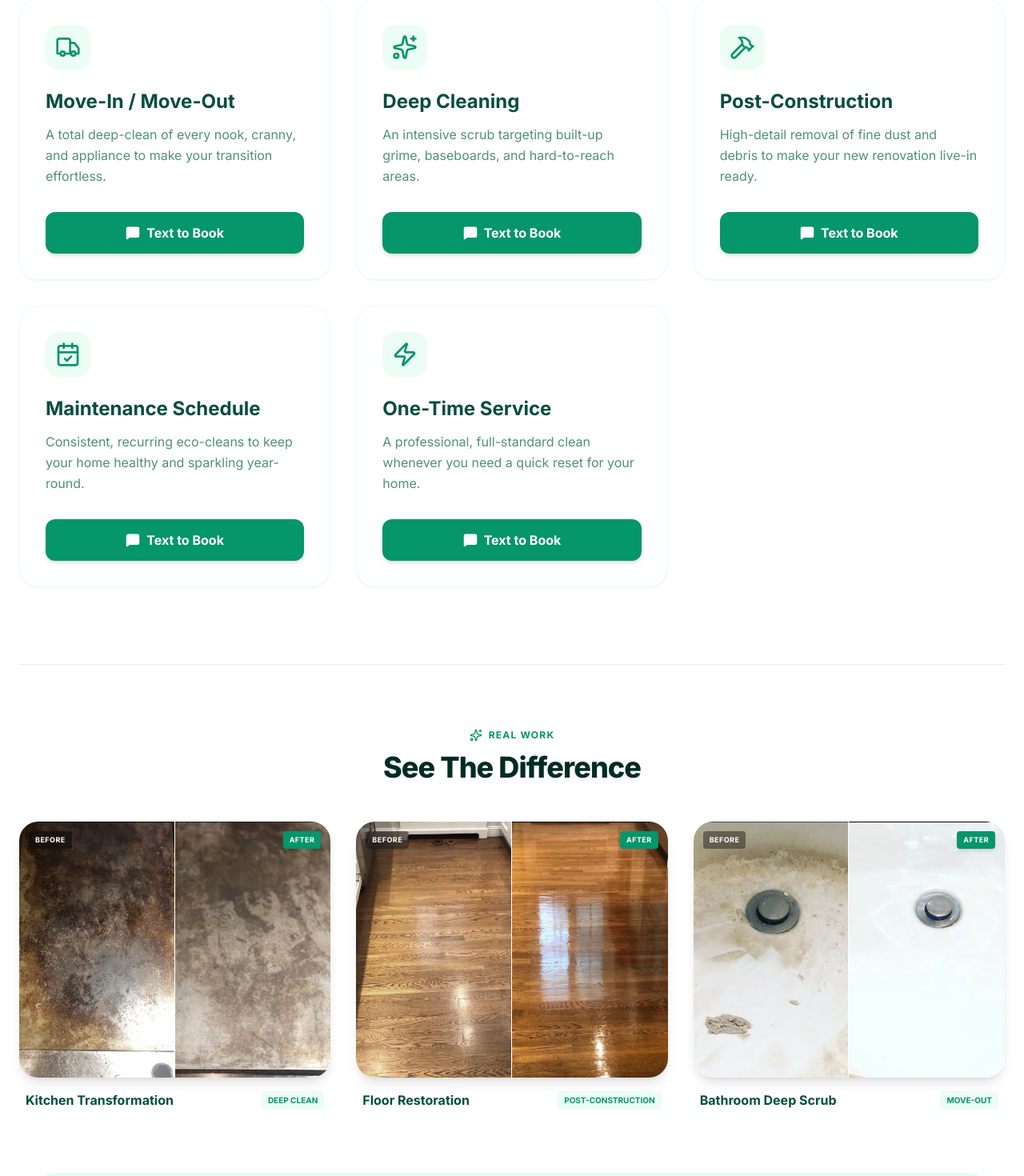
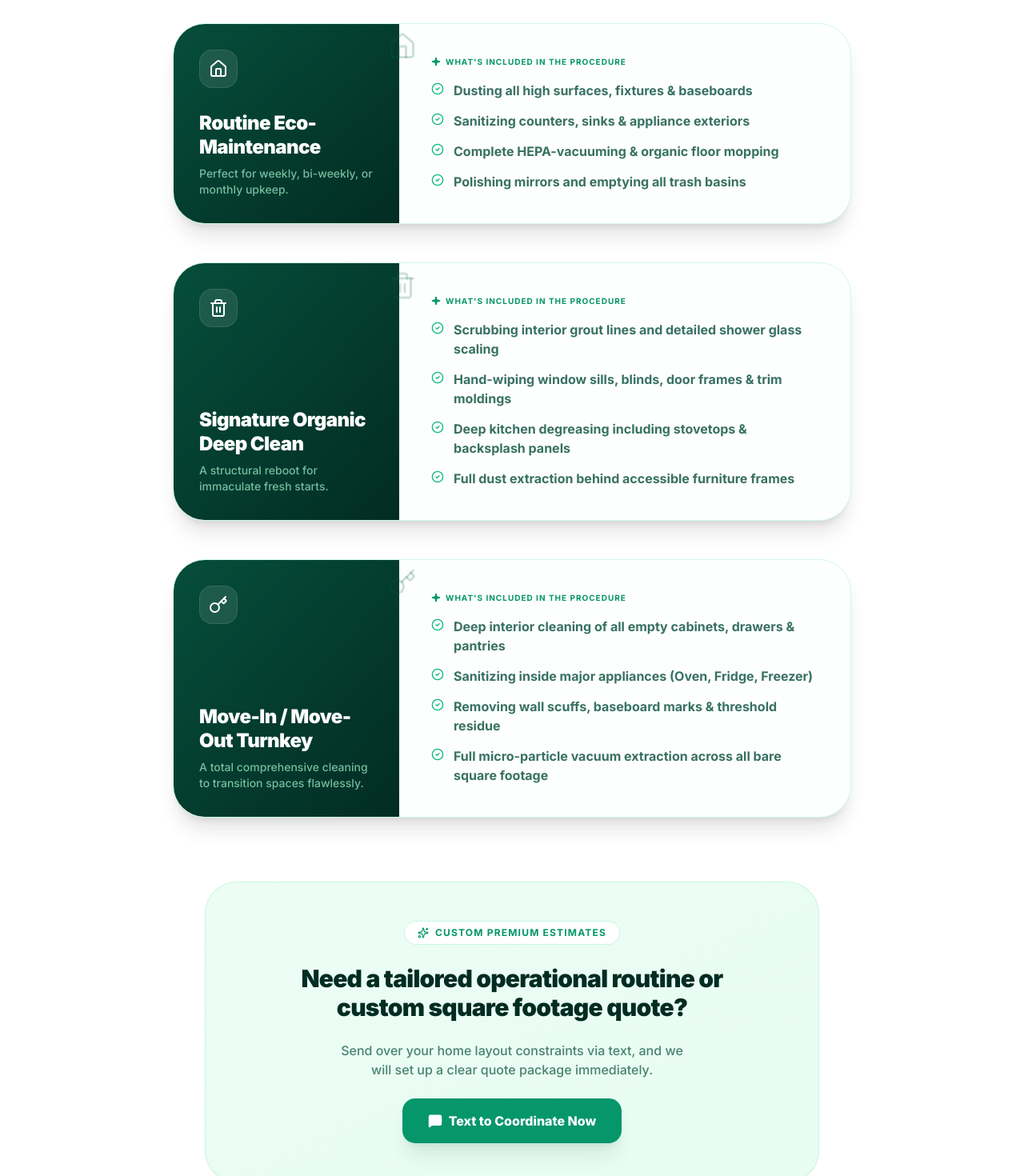
Before and after one commit to vcarrion23/eco-greenmaids-site, a Next.js app: page /services in a window 1280 px wide. Shown: the part 367-1837 px from the top of the page at 80% size. Built offline with nearby package versions, Linux system fonts and the light colour scheme.

Commit message:
updated home hero headline text

```diff
--- a/app/about/page.tsx
+++ b/app/about/page.tsx
@@ -1,14 +1,15 @@
 import Navbar from "@/components/Navbar";
 import Footer from "@/components/Footer";
 import Image from "next/image";
-import { CheckCircle2, Sparkles, ShieldCheck, Languages } from "lucide-react";
+import { CheckCircle2, Sparkles, Languages } from "lucide-react";
+import ScrollAnimate from "@/components/ScrollAnimate";
 
 export default function AboutPage() {
   return (
     <main className="min-h-screen bg-white">
       <Navbar />
 
-      {/* --- HEADER SECTION --- */}
+      {/* --- HEADER TITLE REGION --- */}
       <section className="bg-emerald-950 py-16 text-center text-white">
         <div className="container mx-auto px-6 text-center">
           <h1 className="text-4xl md:text-5xl font-extrabold mb-4 tracking-tight italic">Our Mission</h1>
@@ -18,37 +19,29 @@ export default function AboutPage() {
         </div>
       </section>
 
-      {/* --- CONTENT SECTION --- */}
+      {/* --- UTILITY ROW GRID --- */}
       <section className="py-20">
         <div className="container mx-auto px-6">
           <div className="grid lg:grid-cols-2 gap-16 items-center">
 
-            {/* THE IMAGE CONTAINER - Made smaller and adjusted for better fit */}
+            {/* LEFT FRAME: IMAGE CONTAINER (Badge Removed) */}
+            <ScrollAnimate>
               <div className="flex justify-center items-center">
                 <div className="relative w-full max-w-md h-[300px] md:h-[400px] rounded-[2rem] overflow-hidden shadow-xl border-4 border-emerald-50 bg-white">
                   <Image
                     src="/ecogreen-aboutus.png"
                     alt="EcoGreenMaids Professional Service"
                     fill
-                  className="object-contain p-4" // 'object-contain' ensures the whole image fits in the box
+                    className="object-contain p-4"
                     priority
                     unoptimized
                   />
-
-                {/* Compact Overlay Badge */}
-                <div className="absolute bottom-4 right-4 bg-white/90 backdrop-blur-sm p-4 rounded-2xl shadow-lg flex items-center gap-3 border border-emerald-100">
-                  <div className="bg-emerald-600 p-2 rounded-xl text-white">
-                    <ShieldCheck size={20} />
-                  </div>
-                  <div>
-                    <p className="text-xs font-bold text-emerald-950">Fully Insured</p>
-                    <p className="text-[10px] text-emerald-800/60 font-bold uppercase">Professional</p>
                 </div>
               </div>
-              </div>
-            </div>
+            </ScrollAnimate>
 
-            {/* TEXT CONTENT - Stays the same size */}
+            {/* RIGHT FRAME: CONTENT CORE (Cleaned Bullet Points) */}
+            <ScrollAnimate delay={0.15}>
               <div className="flex flex-col gap-6">
                 <div className="flex items-center gap-2 text-emerald-600 font-bold uppercase tracking-widest text-xs">
                   <Sparkles size={16} />
@@ -64,12 +57,10 @@ export default function AboutPage() {
                   At EcoGreenMaids, we believe a clean home is the foundation of a healthy life. We provide high-detail service utilizing non-toxic, pet-safe, and kid-safe supplies.
                 </p>
 
-              {/* USP List */}
                 <div className="grid gap-4 mt-2">
                   {[
                     "Trained & Background-Checked Cleaners",
                     "HEPA-Filtration Vacuums",
-                  "100% Organic Cleaning Solutions",
                     "100% Satisfaction Guarantee"
                   ].map((item, i) => (
                     <div key={i} className="flex items-center gap-3">
@@ -79,14 +70,17 @@ export default function AboutPage() {
                   ))}
                 </div>
               </div>
+            </ScrollAnimate>
 
           </div>
         </div>
       </section>
 
-      {/* --- NEW: BILINGUAL COMMUNICATION BAR --- */}
+      {/* --- SPANISH BILINGUAL MARKETING BAR --- */}
       <section className="bg-emerald-50/60 border-y border-emerald-100/80 py-12 px-6">
-        <div className="container mx-auto max-w-5xl flex flex-col md:flex-row items-center justify-between gap-8">
+        <div className="container mx-auto max-w-5xl">
+          <ScrollAnimate>
+            <div className="flex flex-col md:flex-row items-center justify-between gap-8">
               <div className="flex flex-col gap-2 text-center md:text-left">
                 <div className="flex items-center justify-center md:justify-start gap-2 text-emerald-600 font-black tracking-wide text-sm uppercase">
                   <Languages size={18} />
@@ -105,9 +99,11 @@ export default function AboutPage() {
                   Atención en Español
                 </span>
                 <p className="text-emerald-950 font-black text-sm md:text-base leading-snug">
-              ¡Pregúntenos por WhatsApp o por teléfono hoy mismo!
+                  ¡Pregúntenos por teléfono hoy mismo!
                 </p>
               </div>
+            </div>
+          </ScrollAnimate>
         </div>
       </section>
 
--- a/app/layout.tsx
+++ b/app/layout.tsx
@@ -12,13 +12,12 @@ export default function RootLayout({
 }: {
   children: React.ReactNode;
 }) {
-  // Track state for the cinematic overlay view
   const [isCinematicActive, setIsCinematicActive] = useState(false);
 
   const cursorX = useMotionValue(-100);
   const cursorY = useMotionValue(-100);
 
-  const springConfig = { stiffness: 600, damping: 40 };
+  const springConfig = { stiffness: 700, damping: 45 };
   const cursorXSpring = useSpring(cursorX, springConfig);
   const cursorYSpring = useSpring(cursorY, springConfig);
 
@@ -28,7 +27,6 @@ export default function RootLayout({
       cursorY.set(e.clientY - 5);
     };
 
-    // Listeners to dynamic switch colors based on navbar overlay actions
     const handleOverlayOpen = () => setIsCinematicActive(true);
     const handleOverlayClose = () => setIsCinematicActive(false);
 
@@ -44,10 +42,10 @@ export default function RootLayout({
   }, [cursorX, cursorY]);
 
   return (
-    <html lang="en" className="cursor-none select-none">
-      <body className={`${inter.className} cursor-none antialiased`}>
+    <html lang="en" className="md:cursor-none select-none scroll-smooth">
+      <body className={`${inter.className} md:cursor-none antialiased relative z-0 bg-white`}>
 
-        {/* --- SIMPLE SOLID DOT CURSOR WITH STATIC TRANSITIONS --- */}
+        {/* --- CUSTOM CURSOR LAYER (Guaranteed Non-Blocking) --- */}
         <motion.div
           className="fixed top-0 left-0 w-2.5 h-2.5 rounded-full pointer-events-none z-[999999] hidden md:block"
           style={{
@@ -55,11 +53,10 @@ export default function RootLayout({
             y: cursorYSpring,
           }}
           animate={{
-            // Turns bright crisp white on the dark reel panel, stays core emerald on white pages
             backgroundColor: isCinematicActive ? "#ffffff" : "#059669",
-            scale: isCinematicActive ? 1.4 : 1 // Slightly increases size for perfect high-contrast visibility
+            scale: isCinematicActive ? 1.5 : 1
           }}
-          transition={{ duration: 0.2 }}
+          transition={{ duration: 0.15 }}
         />
 
         {children}
--- a/app/services/page.tsx
+++ b/app/services/page.tsx
@@ -1,169 +1,115 @@
 import Navbar from "@/components/Navbar";
 import Footer from "@/components/Footer";
-import Image from "next/image";
-import {
-  Truck,
-  Sparkles,
-  Hammer,
-  CalendarCheck,
-  Zap,
-  MessageSquare,
-  CheckCircle2
-} from "lucide-react";
+import ScrollAnimate from "@/components/ScrollAnimate";
+import { CheckCircle2, Sparkles, Sparkle, Trash2, Home, Key, MessageSquare } from "lucide-react";
 
+export default function ServicesPage() {
   const services = [
     {
-    title: "Move-In / Move-Out",
-    desc: "A total deep-clean of every nook, cranny, and appliance to make your transition effortless.",
-    icon: <Truck size={32} />,
+      title: "Routine Eco-Maintenance",
+      tagline: "Perfect for weekly, bi-weekly, or monthly upkeep.",
+      icon: <Home size={24} />,
+      bullets: [
+        "Dusting all high surfaces, fixtures & baseboards",
+        "Sanitizing counters, sinks & appliance exteriors",
+        "Complete HEPA-vacuuming & organic floor mopping",
+        "Polishing mirrors and emptying all trash basins"
+      ]
     },
     {
-    title: "Deep Cleaning",
-    desc: "An intensive scrub targeting built-up grime, baseboards, and hard-to-reach areas.",
-    icon: <Sparkles size={32} />,
+      title: "Signature Organic Deep Clean",
+      tagline: "A structural reboot for immaculate fresh starts.",
+      icon: <Trash2 size={24} />,
+      bullets: [
+        "Scrubbing interior grout lines and detailed shower glass scaling",
+        "Hand-wiping window sills, blinds, door frames & trim moldings",
+        "Deep kitchen degreasing including stovetops & backsplash panels",
+        "Full dust extraction behind accessible furniture frames"
+      ]
     },
     {
-    title: "Post-Construction",
-    desc: "High-detail removal of fine dust and debris to make your new renovation live-in ready.",
-    icon: <Hammer size={32} />,
-  },
-  {
-    title: "Maintenance Schedule",
-    desc: "Consistent, recurring eco-cleans to keep your home healthy and sparkling year-round.",
-    icon: <CalendarCheck size={32} />,
-  },
-  {
-    title: "One-Time Service",
-    desc: "A professional, full-standard clean whenever you need a quick reset for your home.",
-    icon: <Zap size={32} />,
-  },
+      title: "Move-In / Move-Out Turnkey",
+      tagline: "A total comprehensive cleaning to transition spaces flawlessly.",
+      icon: <Key size={24} />,
+      bullets: [
+        "Deep interior cleaning of all empty cabinets, drawers & pantries",
+        "Sanitizing inside major appliances (Oven, Fridge, Freezer)",
+        "Removing wall scuffs, baseboard marks & threshold residue",
+        "Full micro-particle vacuum extraction across all bare square footage"
+      ]
+    }
   ];
 
-// Mapped exactly to your public folder filenames
-const results = [
-  {
-    title: "Kitchen Transformation",
-    before: "/kitchenbefore.png",
-    after: "/kicthenafter.png", // matches your 'kicthen' typo in public folder
-    tag: "Deep Clean"
-  },
-  {
-    title: "Floor Restoration",
-    before: "/floorbefore.png",
-    after: "/floorafter.png",
-    tag: "Post-Construction"
-  },
-  {
-    title: "Bathroom Deep Scrub",
-    before: "/bathroombefore.png",
-    after: "/bathroomafter.png",
-    tag: "Move-Out"
-  },
-];
-
-export default function ServicesPage() {
   return (
-    <main className="min-h-screen bg-white">
+    <main className="min-h-screen bg-white text-emerald-950">
       <Navbar />
 
-      {/* --- HEADER --- */}
       <section className="bg-emerald-950 py-16 text-center text-white">
-        <div className="container mx-auto px-6">
+        <div className="container mx-auto px-6 text-center">
           <h1 className="text-4xl md:text-5xl font-extrabold mb-4 tracking-tight italic">Services & Results</h1>
-          <p className="text-emerald-100/70 text-lg max-w-xl mx-auto font-medium">
-            Professional eco-friendly cleaning tailored to your needs.
+          <p className="text-emerald-100/70 text-lg max-w-2xl mx-auto font-medium leading-relaxed">
+            Premium, plant-based clinical procedures meticulously tailored to protect your indoor climate.
           </p>
         </div>
       </section>
 
-      {/* --- SERVICES GRID --- */}
-      <section className="py-20 container mx-auto px-6">
-        <div className="grid md:grid-cols-2 lg:grid-cols-3 gap-8 mb-24">
-          {services.map((service, index) => (
-            <div
-              key={index}
-              className="p-8 border border-emerald-50 rounded-3xl bg-white shadow-sm hover:shadow-xl transition-all duration-300 flex flex-col h-full group"
-            >
-              <div className="mb-6 w-14 h-14 bg-emerald-50 text-emerald-600 rounded-2xl flex items-center justify-center group-hover:bg-emerald-600 group-hover:text-white transition-all">
-                {service.icon}
+      <section className="py-20 bg-white">
+        <div className="container mx-auto px-6 max-w-4xl">
+          <div className="flex flex-col gap-12">
+            {services.map((srv, index) => (
+              <ScrollAnimate key={index} delay={index * 0.1}>
+                <div className="bg-white rounded-[2.5rem] border border-emerald-100 shadow-xl hover:shadow-2xl hover:border-emerald-200 transition-all duration-500 overflow-hidden grid md:grid-cols-12">
+                  <div className="md:col-span-4 bg-gradient-to-br from-emerald-900 to-emerald-950 p-8 text-white flex flex-col justify-between relative">
+                    <div className="absolute right-0 top-0 text-emerald-800/20 pointer-events-none translate-x-4 translate-y-4 scale-150">{srv.icon}</div>
+                    <div className="w-12 h-12 bg-white/10 backdrop-blur-md border border-white/10 rounded-2xl flex items-center justify-center mb-6">{srv.icon}</div>
+                    <div>
+                      <h3 className="text-2xl font-black tracking-tight leading-tight mb-2">{srv.title}</h3>
+                      <p className="text-emerald-200/70 font-medium text-xs md:text-sm">{srv.tagline}</p>
                     </div>
-              <h3 className="text-2xl font-bold text-emerald-900 mb-3">{service.title}</h3>
-              <p className="text-emerald-800/70 leading-relaxed mb-8 flex-grow">{service.desc}</p>
-
-              {/* Individual WhatsApp Button Per Service */}
-              <a
-                href={`https://wa.me/19145641364?text=Hi%20EcoGreenMaids!%20I'd%20like%20to%20book%20a%20${encodeURIComponent(service.title)}%20cleaning.`}
-                target="_blank"
-                rel="noopener noreferrer"
-                className="w-full py-3.5 rounded-xl bg-emerald-600 text-white font-bold hover:bg-emerald-700 transition-all flex items-center justify-center gap-2 active:scale-95 shadow-md"
-              >
-                <MessageSquare size={18} fill="currentColor" />
-                Text to Book
-              </a>
+                  </div>
+                  <div className="md:col-span-8 p-8 md:p-10 flex flex-col justify-center bg-emerald-50/10">
+                    <div className="flex items-center gap-1.5 text-emerald-600 font-bold uppercase tracking-widest text-[10px] mb-4">
+                      <Sparkle size={12} fill="currentColor" />
+                      <span>What's Included in the Procedure</span>
+                    </div>
+                    <div className="grid gap-3.5">
+                      {srv.bullets.map((bullet, bIdx) => (
+                        <div key={bIdx} className="flex items-start gap-3">
+                          <CheckCircle2 size={16} className="text-emerald-500 shrink-0 mt-0.5" />
+                          <span className="font-bold text-emerald-900/80 text-sm md:text-base leading-tight">{bullet}</span>
                         </div>
                       ))}
                     </div>
-
-        {/* --- BEFORE & AFTER GALLERY --- */}
-        <div className="border-t border-emerald-100 pt-20">
-          <div className="flex flex-col items-center text-center mb-12">
-            <div className="flex items-center gap-2 text-emerald-600 font-bold uppercase tracking-widest text-xs mb-3">
-              <Sparkles size={16} />
-              <span>Real Work</span>
-            </div>
-            <h2 className="text-3xl md:text-4xl font-extrabold text-emerald-950 tracking-tight">See The Difference</h2>
-          </div>
-
-          <div className="grid lg:grid-cols-3 gap-8">
-            {results.map((item, index) => (
-              <div key={index} className="flex flex-col group">
-                <div className="relative h-72 md:h-80 rounded-3xl overflow-hidden shadow-lg flex">
-                  {/* Before Side */}
-                  <div className="relative w-1/2 h-full border-r border-white/40">
-                    <Image
-                        src={item.before}
-                        alt="Before"
-                        fill
-                        className="object-cover grayscale-[30%]"
-                        unoptimized
-                    />
-                    <div className="absolute top-3 left-3 bg-black/40 backdrop-blur-md text-white text-[9px] px-2 py-1 rounded font-bold uppercase tracking-wider">Before</div>
-                  </div>
-                  {/* After Side */}
-                  <div className="relative w-1/2 h-full">
-                    <Image
-                        src={item.after}
-                        alt="After"
-                        fill
-                        className="object-cover"
-                        unoptimized
-                    />
-                    <div className="absolute top-3 right-3 bg-emerald-600 text-white text-[9px] px-2 py-1 rounded font-bold uppercase tracking-wider shadow-md">After</div>
                   </div>
                 </div>
-                <div className="mt-4 flex justify-between items-center px-2">
-                  <span className="font-bold text-emerald-900">{item.title}</span>
-                  <span className="text-[10px] font-bold text-emerald-600 bg-emerald-50 px-2 py-1 rounded uppercase">{item.tag}</span>
-                </div>
-              </div>
+              </ScrollAnimate>
             ))}
           </div>
         </div>
       </section>
 
-      {/* --- FINAL CALL TO ACTION --- */}
-      <section className="bg-emerald-50 py-16 mb-20 mx-6 rounded-[3rem] text-center border border-emerald-100 flex flex-col items-center justify-center p-6">
-        <h2 className="text-3xl font-bold text-emerald-950 mb-2 tracking-tight">Ready for your transformation?</h2>
-        <p className="text-emerald-800/60 font-semibold mb-6 max-w-sm text-sm">Send us a text with your timeline or home details for an instant quote.</p>
-        <a
-          href="https://wa.me/19145641364?text=Hi%20EcoGreenMaids!%20I'm%20ready%20to%20schedule%20a%20clean%20and%20transform%20my%20space."
-          target="_blank"
-          rel="noopener noreferrer"
-          className="inline-flex items-center gap-3 bg-emerald-600 text-white px-10 py-4 rounded-full font-bold text-lg hover:bg-emerald-700 transition-all shadow-xl active:scale-95"
-        >
-          <MessageSquare size={22} fill="currentColor" />
-          Message to Schedule
+      <section className="pb-24 bg-white">
+        <div className="container mx-auto px-6 max-w-4xl">
+          <ScrollAnimate>
+            <div className="bg-gradient-to-br from-emerald-50 to-emerald-100/50 rounded-[2.5rem] border border-emerald-200/50 p-8 md:p-12 text-center flex flex-col items-center gap-6 max-w-3xl mx-auto shadow-sm">
+              <div className="inline-flex items-center gap-2 bg-white px-4 py-1.5 rounded-full text-xs font-bold tracking-widest uppercase text-emerald-600 border border-emerald-200/60 shadow-xs">
+                <Sparkles size={14} />
+                <span>Custom Premium Estimates</span>
+              </div>
+              <h3 className="text-2xl md:text-3xl font-black tracking-tight text-emerald-950 max-w-xl">
+                Need a tailored operational routine or custom square footage quote?
+              </h3>
+              <p className="text-emerald-900/70 font-medium text-sm md:text-base max-w-md leading-relaxed">
+                Send over your home layout constraints via text, and we will set up a clear quote package immediately.
+              </p>
+              <div className="w-full sm:w-auto">
+                <a href="tel:19145641364" className="w-full sm:w-auto inline-flex items-center justify-center gap-2 bg-emerald-600 hover:bg-emerald-700 text-white font-extrabold px-8 py-4 rounded-2xl shadow-xl shadow-emerald-900/10 transition-all active:scale-95 cursor-none text-base">
+                  <MessageSquare size={18} fill="currentColor" /> Text to Coordinate Now
                 </a>
+              </div>
+            </div>
+          </ScrollAnimate>
+        </div>
       </section>
 
       <Footer />
--- /dev/null
+++ b/components/ScrollAnimate.js
@@ -0,0 +1,16 @@
+"use client";
+
+import { motion } from "framer-motion";
+
+export default function ScrollAnimate({ children, delay = 0 }) {
+  return (
+    <motion.div
+      initial={{ opacity: 0, y: 30 }}
+      whileInView={{ opacity: 1, y: 0 }}
+      viewport={{ once: true, margin: "-80px" }}
+      transition={{ duration: 0.6, ease: "easeOut", delay }}
+    >
+      {children}
+    </motion.div>
+  );
+}
```
Also changed, not shown: app/page.tsx (+102 -60 lines), components/Navbar.tsx (+43 -116 lines). Lines whose indentation alone changed are shown as unchanged.
